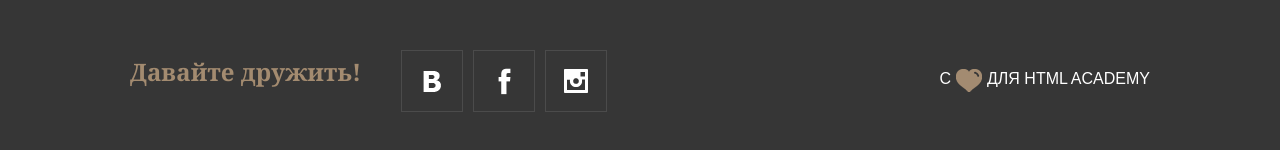
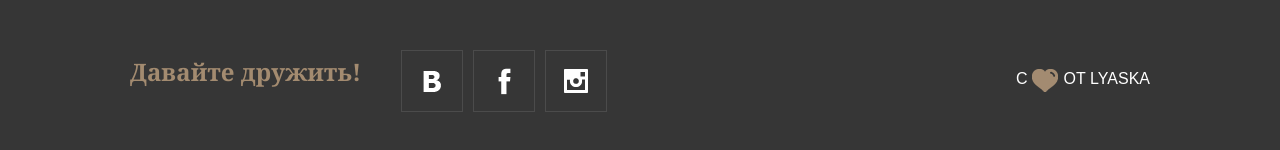
Before and after one commit to Liaska/float-november-2019, a plain HTML site: page index.html in a window 1280 px wide. Shown: the part 4167-4317 px from the top of the page. Drawn offline with Linux system fonts and the light colour scheme.

Commit message:
Update index.html

```diff
--- a/index.html
+++ b/index.html
@@ -243,7 +243,7 @@
             <a class="social-btn social-btn-in" href="https://instagram.com/htmlacademy">Инстаграм</a>
           </div>
           <div class="footer-copyright">
-            С <span class="heart">любовью</span> для <a href="https://htmlacademy.ru">HTML Academy</a>
+            С <span class="heart">любовью</span> от <a href="https://vk.com/konstantinlyaska">Lyaska</a>
           </div>
         </div>
       </div>
```
